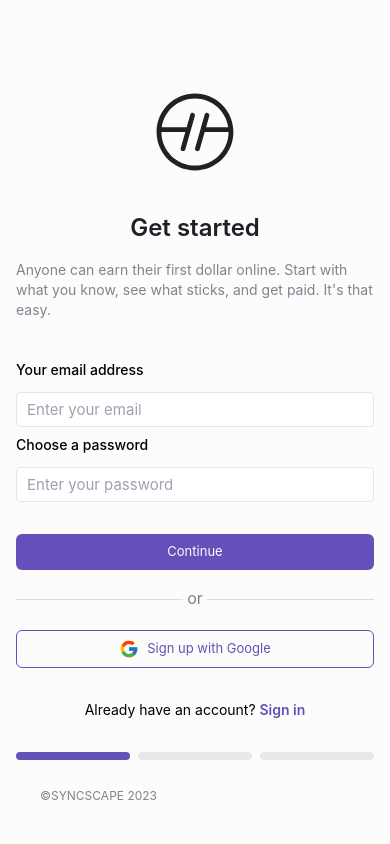
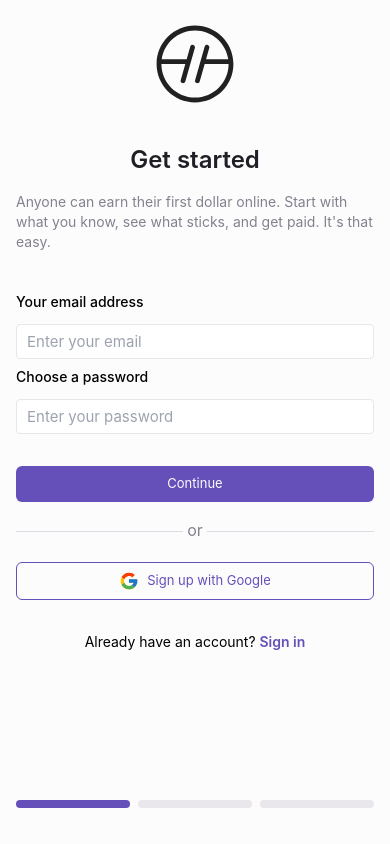
Before and after one commit to scarletczen/syncscape, a React (Vite) app: page /register in a window 390 px wide. Built offline with nearby package versions, Linux system fonts and the light colour scheme; a web font is replaced by a local one.

Commit message:
Minor UI Fixes

```diff
--- a/src/components/layout/AuthLayout.tsx
+++ b/src/components/layout/AuthLayout.tsx
@@ -8,9 +8,9 @@ function AuthLayout({}: Props) {
   return (
     <div className="w-full h-full grid-cols-2 sm:grid">
       {/* BODY */}
-      <div className="relative w-full h-full bg-mauve1">
+      <div className="relative w-full h-full overflow-y-auto bg-mauve1">
         <Outlet />
-        <span className="absolute text-xs bottom-10 left-10 text-mauve10">
+        <span className="absolute hidden text-xs sm:flex bottom-10 left-10 text-mauve10">
           ©SYNCSCAPE 2023
         </span>
         <GradientLogo className="absolute hidden w-24 h-auto top-10 left-10 sm:flex" />
--- a/src/pages/auth/Register.tsx
+++ b/src/pages/auth/Register.tsx
@@ -22,7 +22,7 @@ function Register() {
   };
   return (
     <main className="flex items-center justify-center w-full h-full sm:p-8">
-      <div className="flex flex-col w-full gap-8 p-4 sm:min-w-[375px] lg:min-w-[500px] max-w-[500px] rounded-md sm:p-8 sm:w-max">
+      <div className="flex flex-col h-full sm:h-max w-full gap-8 p-4 sm:min-w-[375px] lg:min-w-[500px] max-w-[500px] rounded-md sm:p-8 sm:w-max">
         <div className="flex items-center justify-center w-full sm:hidden">
           <Logo className="w-24 h-auto" />
         </div>
--- a/src/pages/auth/components/Stepper.tsx
+++ b/src/pages/auth/components/Stepper.tsx
@@ -6,7 +6,7 @@ interface StepperProps {
 
 function Stepper({ currentStep }: StepperProps) {
   return (
-    <div className="flex flex-grow w-full gap-2">
+    <div className="flex flex-grow w-full gap-2 pb-5">
       <span
         className={cn(
           "flex-grow h-1 p-1 rounded-md bg-mauve4",
```
